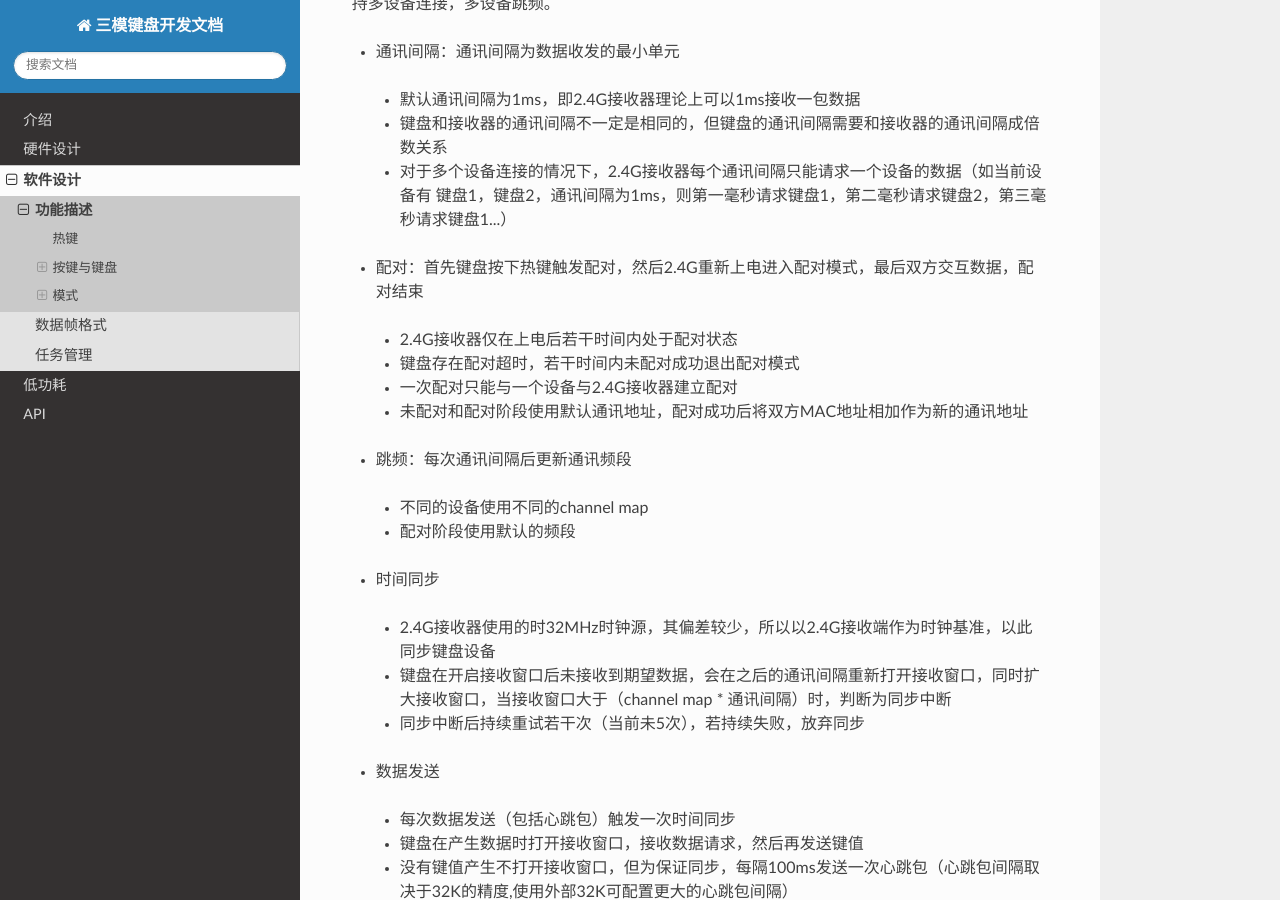
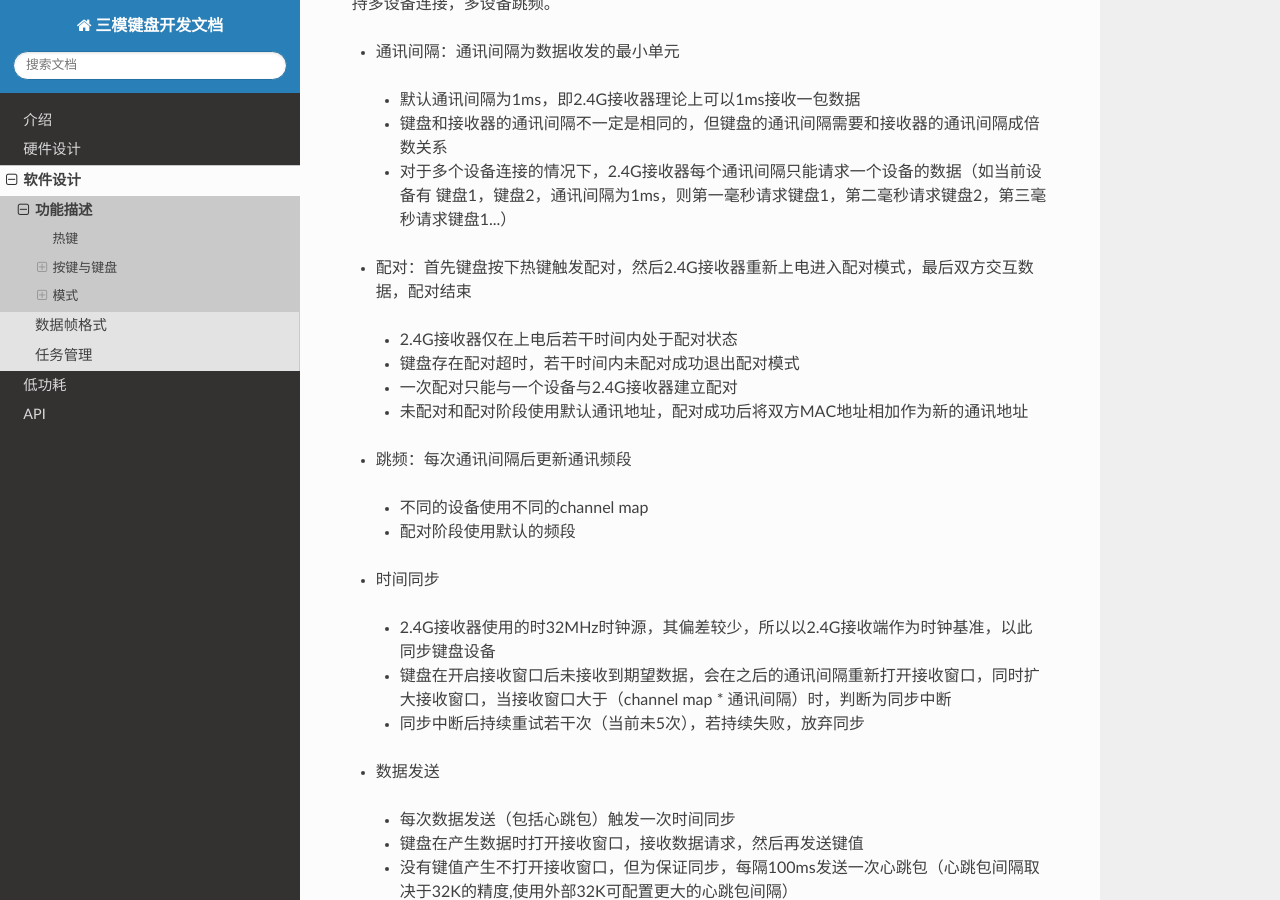
Before and after one commit to zerosensei/doc_3modekbd, a Sphinx documentation site: the page built from doc/source/firmware/function.rst, in a window 1280 px wide and 900 px high, scrolled down 1834 px. Built offline with Sphinx 7.4.7 and the Read the Docs theme 2.0.0, drawn with Linux system fonts in a browser that asks for light colours.

Commit message:
Update function.rst

```diff
--- a/doc/source/firmware/function.rst
+++ b/doc/source/firmware/function.rst
@@ -97,7 +97,7 @@ USB模式
  - 键盘和接收器的通讯间隔不一定是相同的，但键盘的通讯间隔需要和接收器的通讯间隔成倍数关系
  - 对于多个设备连接的情况下，2.4G接收器每个通讯间隔只能请求一个设备的数据（如当前设备有 键盘1，键盘2，通讯间隔为1ms，则第一毫秒请求键盘1，第二毫秒请求键盘2，第三毫秒请求键盘1...）
 
-- 配对：首先键盘按下热键触发配对，然后2.4G重新上电进入配对模式，最后双方交互数据，配对结束
+- 配对：首先键盘按下热键触发配对，然后2.4G接收器重新上电进入配对模式，最后双方交互数据，配对结束
 
  - 2.4G接收器仅在上电后若干时间内处于配对状态
  - 键盘存在配对超时，若干时间内未配对成功退出配对模式
```
